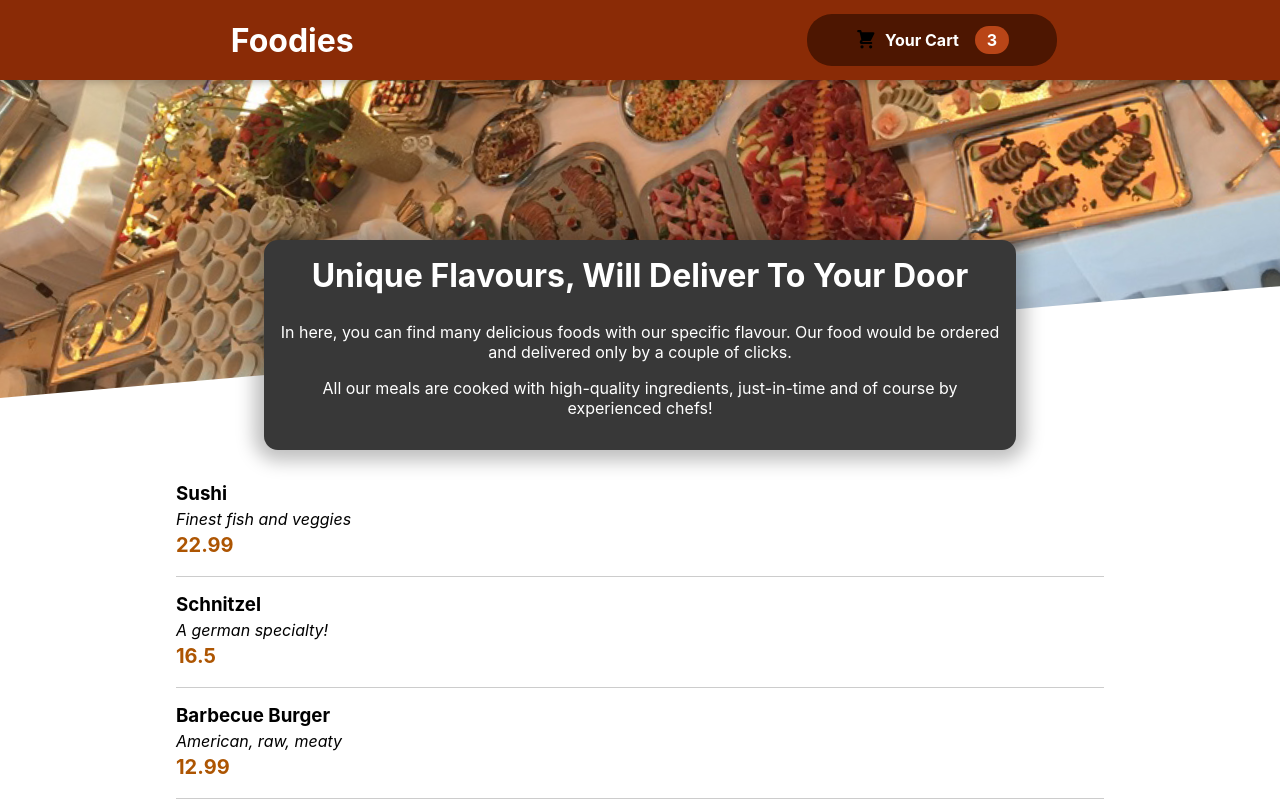
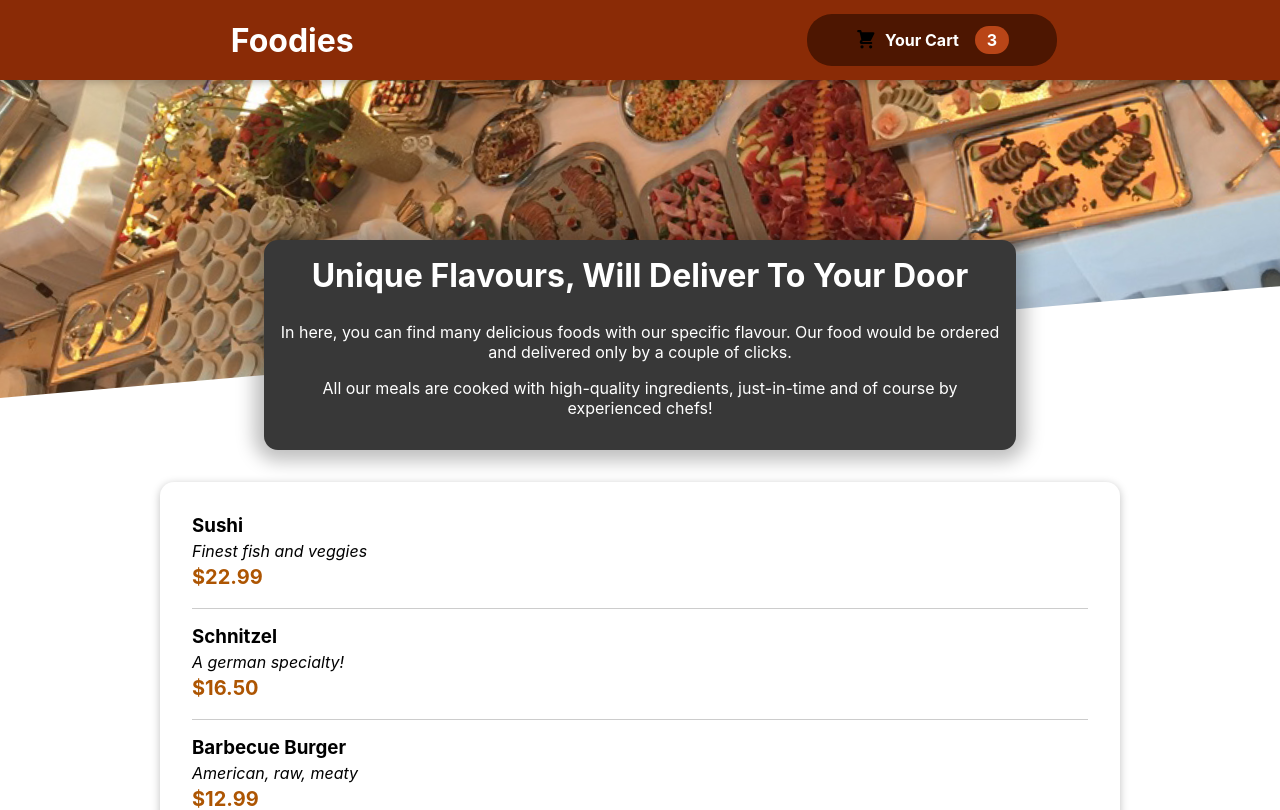
Before and after one commit to samane-jpg/order-app, a React (Create React App) app: page / in a window 1280 px wide. Shown: the top 810 px of the page. Built offline with nearby package versions, Linux system fonts and the light colour scheme.

Commit message:
Adding Card component+destructuring price item

```diff
--- a/src/components/Meals/AvailableMeals.js
+++ b/src/components/Meals/AvailableMeals.js
@@ -1,6 +1,7 @@
 import { DummyMeals } from "./AvailableMealsList";
 import classes from "./AvailableMeals.module.css";
 import MealItem from "./MealItem/MealItem";
+import Card from "./../UI/Card";
 
 const AvailableMeals = () => {
   const mealsList = DummyMeals.map((meal) => (
@@ -14,7 +15,9 @@ const AvailableMeals = () => {
 
   return (
     <section className={classes.meals}>
-      <ul>{mealsList}</ul>
+      <Card>
+        <ul>{mealsList}</ul>
+      </Card>
     </section>
   );
 };
--- a/src/components/Meals/MealItem/MealItem.js
+++ b/src/components/Meals/MealItem/MealItem.js
@@ -1,16 +1,17 @@
 /* import MealsItemForm from "./MealsItemForm.module.css" */
-import classes from "./MealItem.module.css"
+import classes from "./MealItem.module.css";
 const MealsItem = (props) => {
+
+  const price = `$${props.price.toFixed(2)}`;
+
   return (
     <li className={classes.meal}>
       <div>
         <h3>{props.name}</h3>
         <div className={classes.description}>{props.description}</div>
-        <div className={classes.price}>{props.price}</div>
+        <div className={classes.price}>{price}</div>
       </div>
-      <div>
-        {/* <MealsItemForm /> */}
-      </div>
+      <div>{/* <MealsItemForm /> */}</div>
     </li>
   );
 };
```
Also changed, not shown: src/components/Meals/MealItem/MealItem.module.css (+6 -6 lines).
